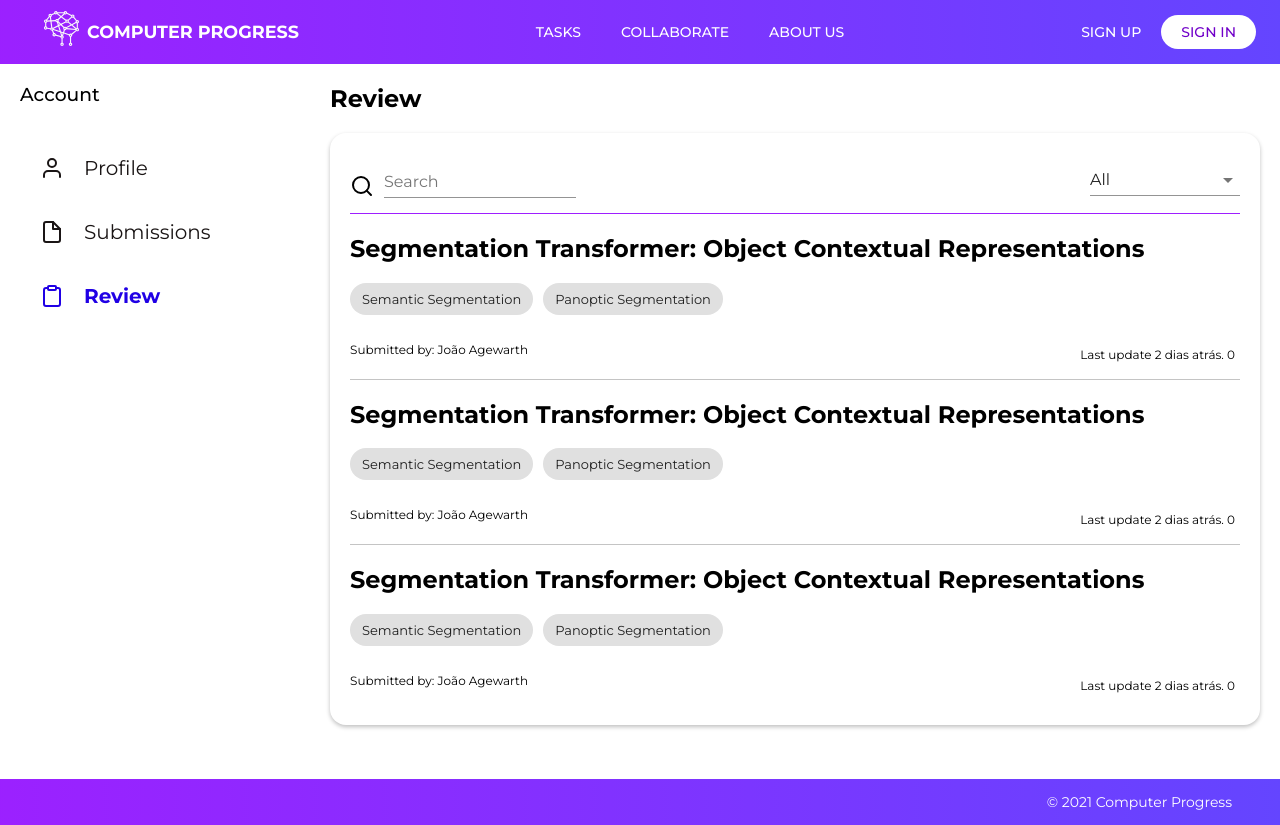
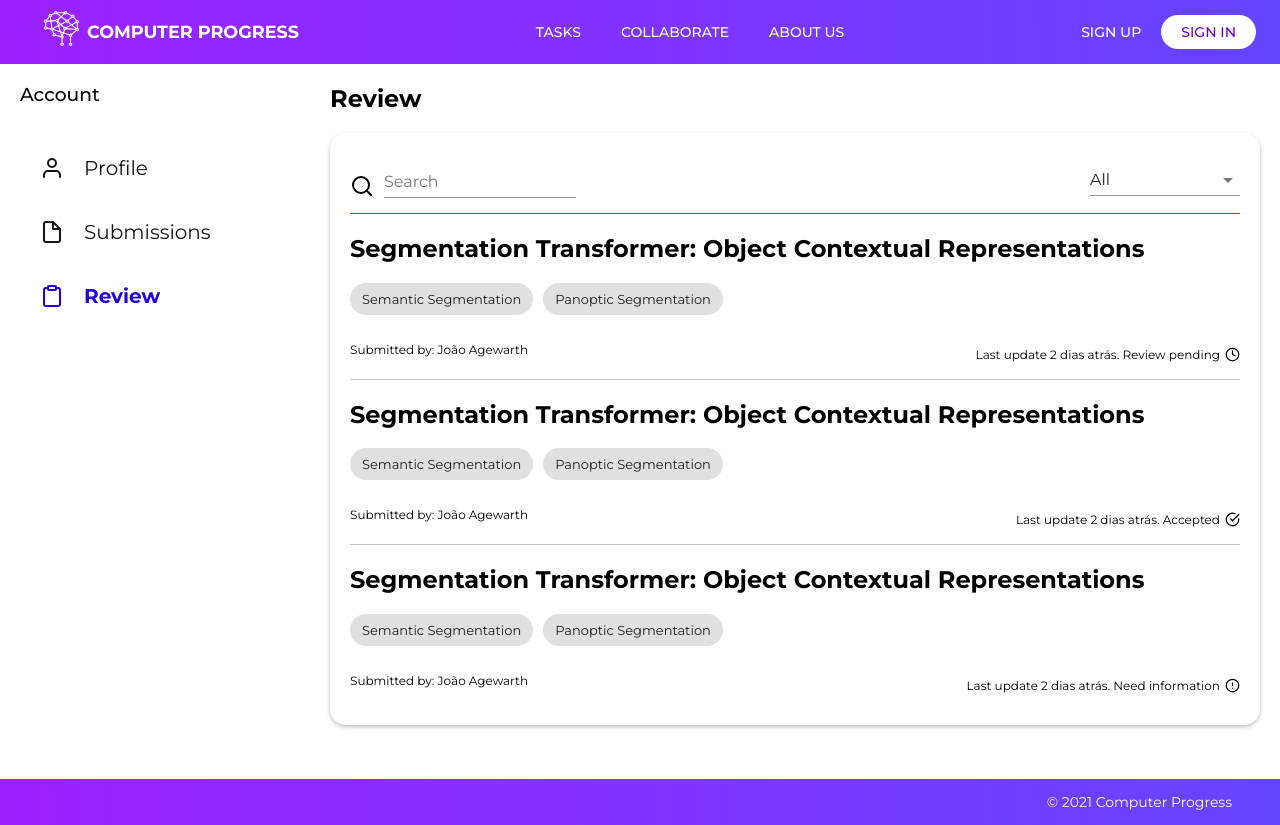
Before and after one commit to Computer-Progress/computerprogress.com, a Next.js app: page /papers/review in a window 1280 px wide. Built offline with nearby package versions, Linux system fonts and the light colour scheme.

Commit message:
ajusting icons
Signed-off-by: Guilherme Banci <guibanci@gmail.com>

```diff
--- a/components/Submissions/Submission/index.js
+++ b/components/Submissions/Submission/index.js
@@ -33,7 +33,8 @@ export default ({ paper }) => {
                     <Info>Submitted by: {paper.submitted_by}</Info>
                     <SmallDetails></SmallDetails>
                     <UpdateDetails>
-                        <Info right>Last update {paper.last_update}. {paper.status}</Info>
+                        <Info right>Last update {paper.last_update}. {status[paper.status].text}</Info>
+                        {status[paper.status].icon}
                     </UpdateDetails>
                 </SmallDetails>
             ) : (
--- a/containers/Review/index.js
+++ b/containers/Review/index.js
@@ -29,7 +29,7 @@ export default () => {
         'Panoptic Segmentation',
       ],
       last_update: '2 dias atrás',
-      status: 0,
+      status: 3,
       submitted_by: 'João Agewarth'
     },
     {
@@ -39,7 +39,7 @@ export default () => {
         'Panoptic Segmentation',
       ],
       last_update: '2 dias atrás',
-      status: 0,
+      status: 1,
       submitted_by: 'João Agewarth'
     },
   ]
```
